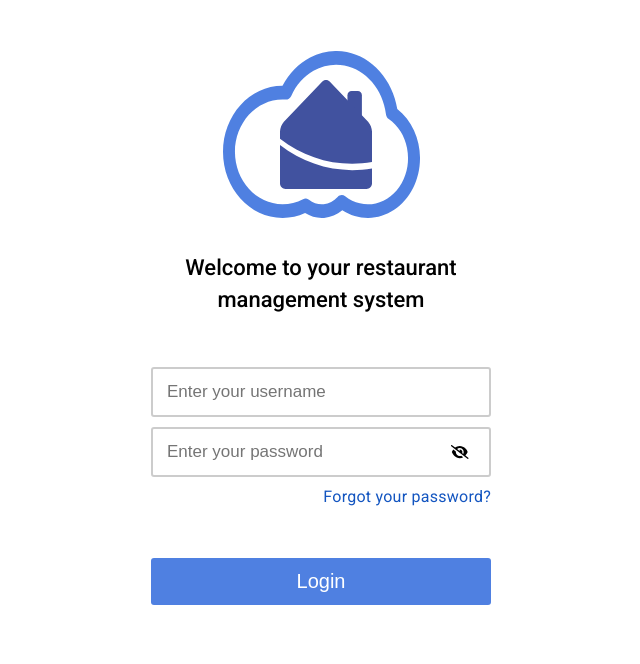
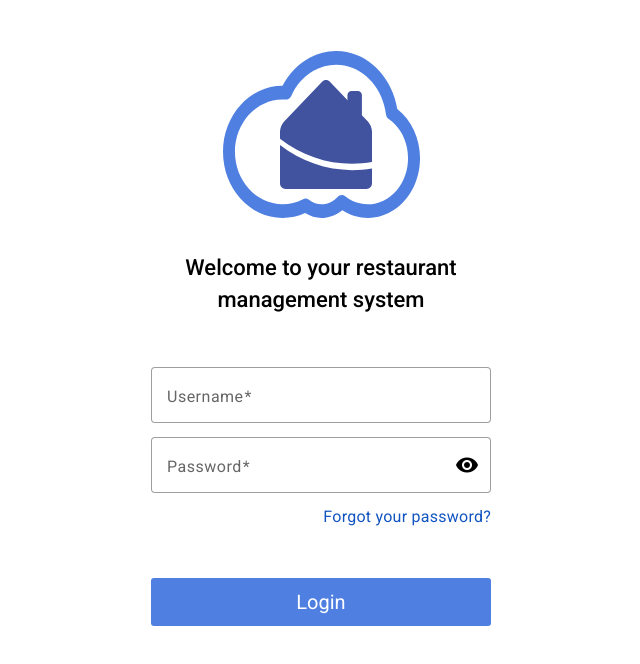
Before and after one commit to Mamadou-Bobo/Resto-Frontend, an Angular app: page /login in a window 1280 px wide. Shown: the top 664 px of the page, without its empty margins (319-959 px from the left). Built offline with nearby package versions, Linux system fonts and the light colour scheme.

Commit message:
add mat icon

```diff
--- a/src/app/auth/components/login/login.component.html
+++ b/src/app/auth/components/login/login.component.html
@@ -8,12 +8,21 @@
         </div>
         <form [formGroup]="authRequestForm">
         <div class="form-content">
-                <input formControlName="username" type="text" placeholder="Enter your username">
-                <input formControlName="password" [type]="password" placeholder="Enter your password">
-                <fa-icon class="fas" aria-hidden="true" (click)="onClick()" *ngIf="show" [icon]="faEye"></fa-icon>
-                <fa-icon class="fas" aria-hidden="true" (click)="onClick()" *ngIf="!show" [icon]="faEyeSlash"></fa-icon>
-                <a routerLink="/verify-account">Forgot your password?</a>
-                <button id="login-btn" (click)="login()">Login</button>
+            <mat-form-field appearance="outline">
+                <mat-label>Username</mat-label>
+                <input formControlName="username" matInput placeholder="Enter your username">
+            </mat-form-field>
+            <mat-form-field appearance="outline">
+                <mat-label>Password</mat-label>
+                <input formControlName="password" matInput [type]="password" placeholder="Enter your password">
+                @if (!show) {
+                    <mat-icon (click)="onClick()" matSuffix>remove_red_eye</mat-icon>
+                }@else {
+                    <mat-icon (click)="onClick()" matSuffix>visibility_off</mat-icon>
+                }
+            </mat-form-field>
+            <a routerLink="/verify-account">Forgot your password?</a>
+            <button id="login-btn" (click)="login()">Login</button>
             </div>
         </form>
     </div>
--- a/src/app/auth/components/login/login.component.scss
+++ b/src/app/auth/components/login/login.component.scss
@@ -31,9 +31,9 @@
       flex-direction: column;
 
       input {
-        padding: 14px;
-        margin: 0;
-        margin-bottom: 10px;
+        // padding: 14px;
+        // margin: 0;
+        // margin-bottom: 10px;
 
         border: 2px solid #ccc;
         border-radius: 3px;
@@ -87,3 +87,11 @@
     }
   }
 }
+
+.mat-icon {
+  cursor: pointer;
+}
+
+.mat-mdc-form-field {
+  height: 70px;
+}
--- a/src/styles.scss
+++ b/src/styles.scss
@@ -3,7 +3,7 @@
 @import "../node_modules/@angular/material/prebuilt-themes/indigo-pink.css";
 
 html, body { height: 100%; }
-body { margin: 0;  font-family: -apple-system, system-ui, BlinkMacSystemFont,'Roboto', sans-serif; }
+*,body { margin: 0;  font-family: 'Roboto', sans-serif; }
 
 .mat-mdc-snack-bar-container {
     &.snackbar-err {
```
Also changed, not shown: src/app/shared/shared.module.ts (+11 -2 lines).
